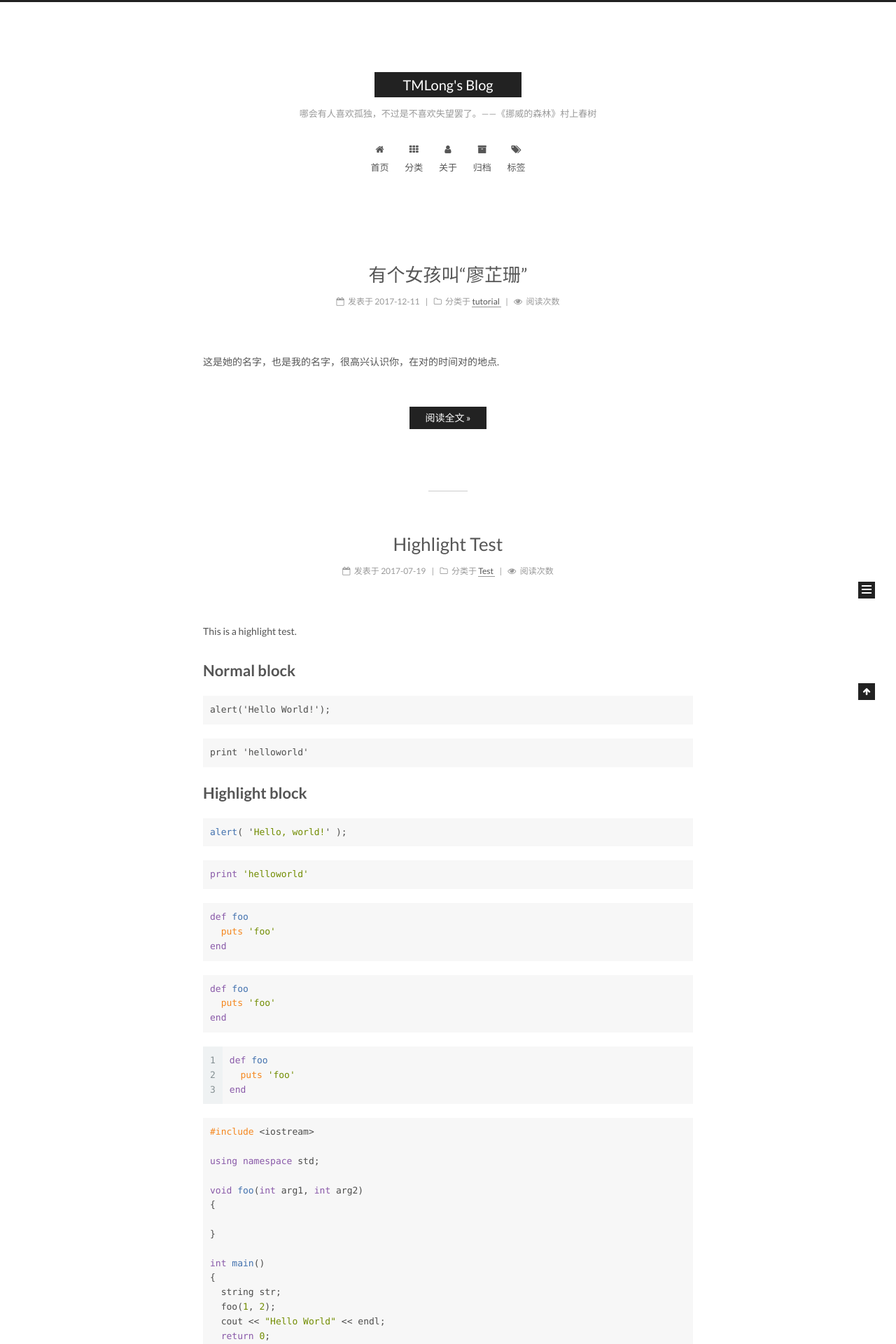
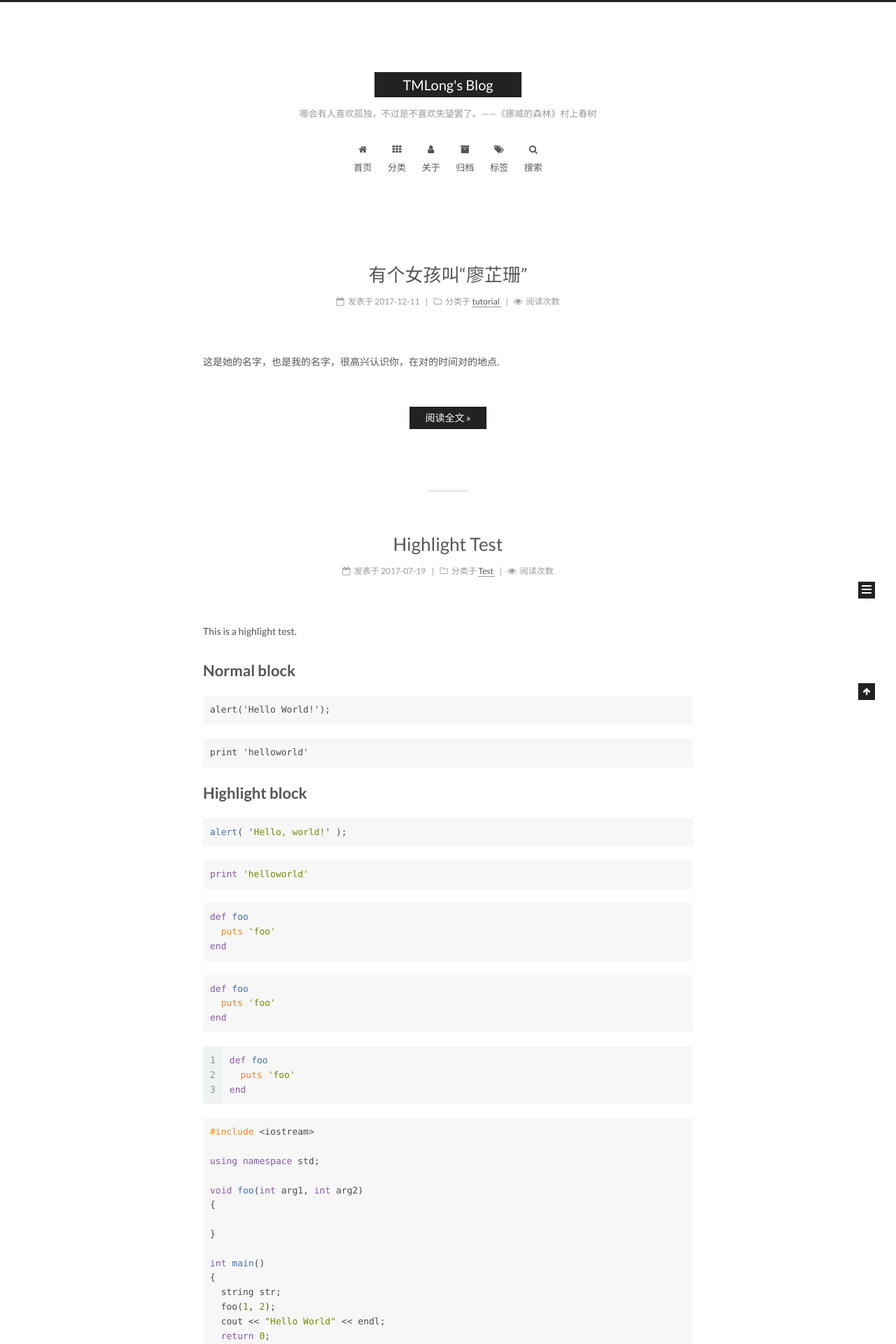
Before and after one commit to TMLAndroid/TMLAndroid.github.io, a Jekyll site: the page built from index.html, in a window 1280 px wide. Shown: the top 1920 px of the page at 70% size. Built offline with Jekyll 4.4.1, drawn with Linux system fonts in a browser that asks for light colours; the list of posts is cut into pages by our own code; comment, search, counter and statistics services are not loaded.

Commit message:
博客搭建 （1）添加本地收搜功能 （2）添加分享功能

```diff
--- a/_config.yml
+++ b/_config.yml
@@ -420,7 +420,7 @@ changyan:
 ##  type: button
 
 # Share
-#jiathis:
+jiathis: true
 # Warning: JiaThis does not support https.
 #add_this_id:
 
@@ -556,7 +556,7 @@ algolia_search:
 
 # Local search
 local_search:
-  enable: false
+  enable: true
   # if auto, trigger search by changing input
   # if manual, trigger search by pressing enter key or search button
   trigger: auto
```
